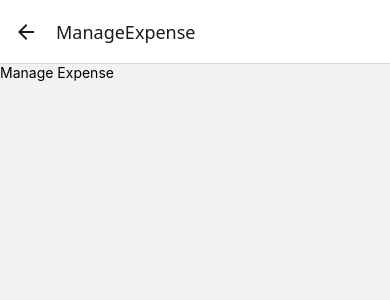
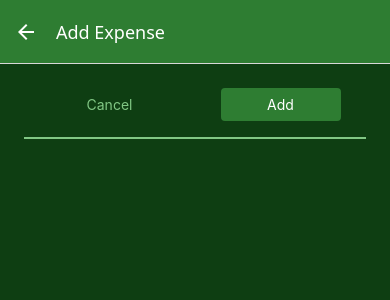
Before and after one commit to ViktoriiaHV/expense-tracker, a React Native app: screen /ManageExpense in a window 390 px wide. Shown: the top 300 px of the page. Built offline with nearby package versions, Linux system fonts and the light colour scheme.

Commit message:
button added, manage expense screen IP

```diff
--- /dev/null
+++ b/components/UI/Button.tsx
@@ -0,0 +1,60 @@
+import {
+  Text,
+  Pressable,
+  View,
+  GestureResponderEvent,
+  StyleSheet,
+} from "react-native";
+
+import { GlobalStyles } from "../../constants/styles";
+
+type ButtonProps = {
+  children: React.ReactNode;
+  onPress: (e: GestureResponderEvent) => void;
+  variant?: "button" | "link";
+  style?: object;
+};
+
+function Button({ children, onPress, variant = "button", style }: ButtonProps) {
+  return (
+    <View style={style}>
+      <Pressable
+        onPress={onPress}
+        style={({ pressed }) =>
+          pressed && [GlobalStyles.pressedButton, styles.pressed]
+        }
+      >
+        <View style={[styles.button, variant === "link" && styles.link]}>
+          <Text
+            style={[styles.buttonText, variant === "link" && styles.linkText]}
+          >
+            {children}
+          </Text>
+        </View>
+      </Pressable>
+    </View>
+  );
+}
+export default Button;
+
+const styles = StyleSheet.create({
+  button: {
+    borderRadius: 4,
+    padding: 8,
+    backgroundColor: GlobalStyles.colors.primary500,
+  },
+  link: {
+    backgroundColor: "transparent",
+  },
+  buttonText: {
+    color: "#fff",
+    textAlign: "center",
+  },
+  linkText: {
+    color: GlobalStyles.colors.primary200,
+  },
+  pressed: {
+    backgroundColor: GlobalStyles.colors.primary400,
+    borderRadius: 4,
+  },
+});
--- a/components/UI/IconButton.tsx
+++ b/components/UI/IconButton.tsx
@@ -14,15 +14,16 @@ type IconButtonProps = {
   icon: ComponentProps<typeof Ionicons>["name"];
   size: number;
   color?: string;
+  style?: object
 };
 
-function IconButton({ onPress, icon, size, color }: IconButtonProps) {
+function IconButton({ onPress, icon, size, color, style }: IconButtonProps) {
   return (
     <Pressable
       onPress={onPress}
       style={({ pressed }) => pressed && GlobalStyles.pressedButton}
     >
-      <View style={styles.buttonContainer}>
+      <View style={[styles.buttonContainer, style]}>
         <Ionicons size={size} name={icon} color={color} />
       </View>
     </Pressable>
@@ -35,6 +36,5 @@ const styles = StyleSheet.create({
     borderRadius: 24,
     marginHorizontal: 10,
     marginBottom: 5,
-    backgroundColor: GlobalStyles.colors.primary200,
   },
 });
--- a/components/expenses-output/ExpenseItem.tsx
+++ b/components/expenses-output/ExpenseItem.tsx
@@ -6,18 +6,27 @@ import { GlobalStyles } from "../../constants/styles";
 import { Expense } from "../../types/expenses.types";
 import { StackNavigationProps } from "../../types/navigation.types";
 
-function ExpenseItem({ amount, description, date }: Expense) {
-  const navigation = useNavigation<StackNavigationProps>()
+function ExpenseItem({ id, amount, description, date }: Expense) {
+  const navigation = useNavigation<StackNavigationProps>();
 
   const pressItemHandler = () => {
-    navigation.navigate('ManageExpense');
-  }
+    navigation.navigate("ManageExpense", {
+      id,
+    });
+  };
   return (
-    <Pressable onPress={pressItemHandler}  style={({ pressed }) => pressed && GlobalStyles.pressedButton}>
+    <Pressable
+      onPress={pressItemHandler}
+      style={({ pressed }) => pressed && GlobalStyles.pressedButton}
+    >
       <View style={styles.expenseItem}>
         <View>
-          <Text style={[styles.textBase, styles.description]}>{description}</Text>
-          <Text style={styles.textBase}>{intlFormat(date, { dateStyle: "short"})}</Text>
+          <Text style={[styles.textBase, styles.description]}>
+            {description}
+          </Text>
+          <Text style={styles.textBase}>
+            {intlFormat(date, { dateStyle: "short" })}
+          </Text>
         </View>
 
         <View style={styles.amountContainer}>
@@ -34,34 +43,34 @@ const styles = StyleSheet.create({
     padding: 12,
     marginVertical: 8,
     backgroundColor: GlobalStyles.colors.primary500,
-    flexDirection:'row',
-    justifyContent: 'space-between',
+    flexDirection: "row",
+    justifyContent: "space-between",
     borderRadius: 6,
     elevation: 3,
     shadowColor: GlobalStyles.colors.gray500,
     shadowRadius: 4,
-    shadowOffset: { width: 1, height: 1},
-    shadowOpacity: 0.4
+    shadowOffset: { width: 1, height: 1 },
+    shadowOpacity: 0.4,
   },
   textBase: {
-    color: GlobalStyles.colors.primary50
+    color: GlobalStyles.colors.primary50,
   },
   description: {
     fontSize: 16,
     marginBottom: 4,
-    fontWeight: 'bold'
+    fontWeight: "bold",
   },
   amountContainer: {
     paddingHorizontal: 12,
     paddingVertical: 4,
-    backgroundColor: '#fff',
-    alignItems: 'center',
-    justifyContent: 'center',
+    backgroundColor: "#fff",
+    alignItems: "center",
+    justifyContent: "center",
     borderRadius: 4,
-    minWidth: 80
+    minWidth: 80,
   },
   amount: {
     color: GlobalStyles.colors.primary500,
-    fontWeight: 'bold'
-  }
+    fontWeight: "bold",
+  },
 });
--- a/navigation/ExpensesOverview.tsx
+++ b/navigation/ExpensesOverview.tsx
@@ -5,20 +5,15 @@ import IconButton from "../components/UI/IconButton";
 import { GlobalStyles } from "../constants/styles";
 import AllExpenses from "../screens/AllExpenses";
 import RecentExpenses from "../screens/RecentExpenses";
-import {
-  RootStackParamList,
-  type BottomTabParamList,
-} from "../types/navigation.types";
+import { RootStackParamList, type BottomTabParamList } from "../types/navigation.types";
 
-const BottomTabs = createBottomTabNavigator<
-  BottomTabParamList & RootStackParamList
->();
+const BottomTabs = createBottomTabNavigator<BottomTabParamList & RootStackParamList>();
 
 function ExpensesOverview() {
   return (
     <BottomTabs.Navigator
       initialRouteName="RecentExpenses"
-      screenOptions={({ navigation }) => ({
+      screenOptions={({navigation}) => ({
         headerStyle: {
           backgroundColor: GlobalStyles.colors.primary500,
         },
@@ -32,7 +27,7 @@ function ExpensesOverview() {
             icon="add"
             size={35}
             color={tintColor}
-            onPress={() => navigation.navigate("ManageExpense")}
+            onPress={() => navigation.navigate('ManageExpense', {})}
           />
         ),
       })}
--- a/navigation/MainNavigation.tsx
+++ b/navigation/MainNavigation.tsx
@@ -1,6 +1,7 @@
 import { createNativeStackNavigator } from "@react-navigation/native-stack";
 
 import ExpensesOverview from "./ExpensesOverview";
+import { GlobalStyles } from "../constants/styles";
 import ManageExpense from "../screens/ManageExpense";
 import { type RootStackParamList } from "../types/navigation.types";
 
@@ -8,9 +9,25 @@ const Stack = createNativeStackNavigator<RootStackParamList>();
 
 function MainNavigation() {
   return (
-    <Stack.Navigator initialRouteName="Overview">
-      <Stack.Screen name="Overview" component={ExpensesOverview} options={{headerShown: false}}/>
-      <Stack.Screen name="ManageExpense" component={ManageExpense} />
+    <Stack.Navigator
+      initialRouteName="Overview"
+      screenOptions={{
+        headerStyle: {
+          backgroundColor: GlobalStyles.colors.primary500,
+        },
+        headerTintColor: "#fff",
+      }}
+    >
+      <Stack.Screen
+        name="Overview"
+        component={ExpensesOverview}
+        options={{ headerShown: false }}
+      />
+      <Stack.Screen
+        name="ManageExpense"
+        component={ManageExpense}
+        options={{ presentation: "modal" }}
+      />
     </Stack.Navigator>
   );
 }
--- a/screens/ManageExpense.tsx
+++ b/screens/ManageExpense.tsx
@@ -1,7 +1,83 @@
-import { Text } from "react-native";
+import { useLayoutEffect } from "react";
+import { StyleSheet, View } from "react-native";
 
-function ManageExpense() {
-  return <Text>Manage Expense</Text>;
+import Button from "../components/UI/Button";
+import IconButton from "../components/UI/IconButton";
+import { GlobalStyles } from "../constants/styles";
+import { ManageExpenseProps } from "../types/navigation.types";
+
+function ManageExpense({ route, navigation }: ManageExpenseProps) {
+  const editedExpenseId = route.params?.id;
+  const isEditing = !!editedExpenseId;
+
+  useLayoutEffect(() => {
+    navigation.setOptions({
+      title: isEditing ? "Edit Expense" : "Add Expense",
+    });
+  }, [isEditing, navigation]);
+
+  const handleDeleteExpense = () => {
+    // @TODO: delete
+    navigation.goBack();
+  };
+
+  const handleCancel = () => navigation.goBack();
+
+  const handleConfirm = () => {
+    // @TODO: delete
+    navigation.goBack();
+  };
+
+  return (
+    <View style={styles.container}>
+      <View style={styles.actionButtonsContainer}>
+        <Button
+          variant="link"
+          onPress={handleCancel}
+          style={styles.actionButton}
+        >
+          Cancel
+        </Button>
+        <Button style={styles.actionButton} onPress={handleConfirm}>
+          {isEditing ? "Update" : "Add"}
+        </Button>
+      </View>
+
+      <View style={styles.deleteContainer}>
+        {isEditing && (
+          <IconButton
+            icon="trash"
+            color={GlobalStyles.colors.error500}
+            size={30}
+            onPress={handleDeleteExpense}
+          />
+        )}
+      </View>
+    </View>
+  );
 }
 
 export default ManageExpense;
+
+const styles = StyleSheet.create({
+  container: {
+    flex: 1,
+    padding: 24,
+    backgroundColor: GlobalStyles.colors.primary800,
+  },
+  deleteContainer: {
+    marginTop: 16,
+    paddingTop: 8,
+    borderTopWidth: 2,
+    borderTopColor: GlobalStyles.colors.primary200,
+    alignItems: "center",
+  },
+  actionButtonsContainer: {
+    flexDirection: "row",
+    justifyContent: "space-around",
+    alignItems: "center",
+  },
+  actionButton: {
+    minWidth: 120,
+  },
+});
```
Also changed, not shown: types/navigation.types.ts (+7 -3 lines).
